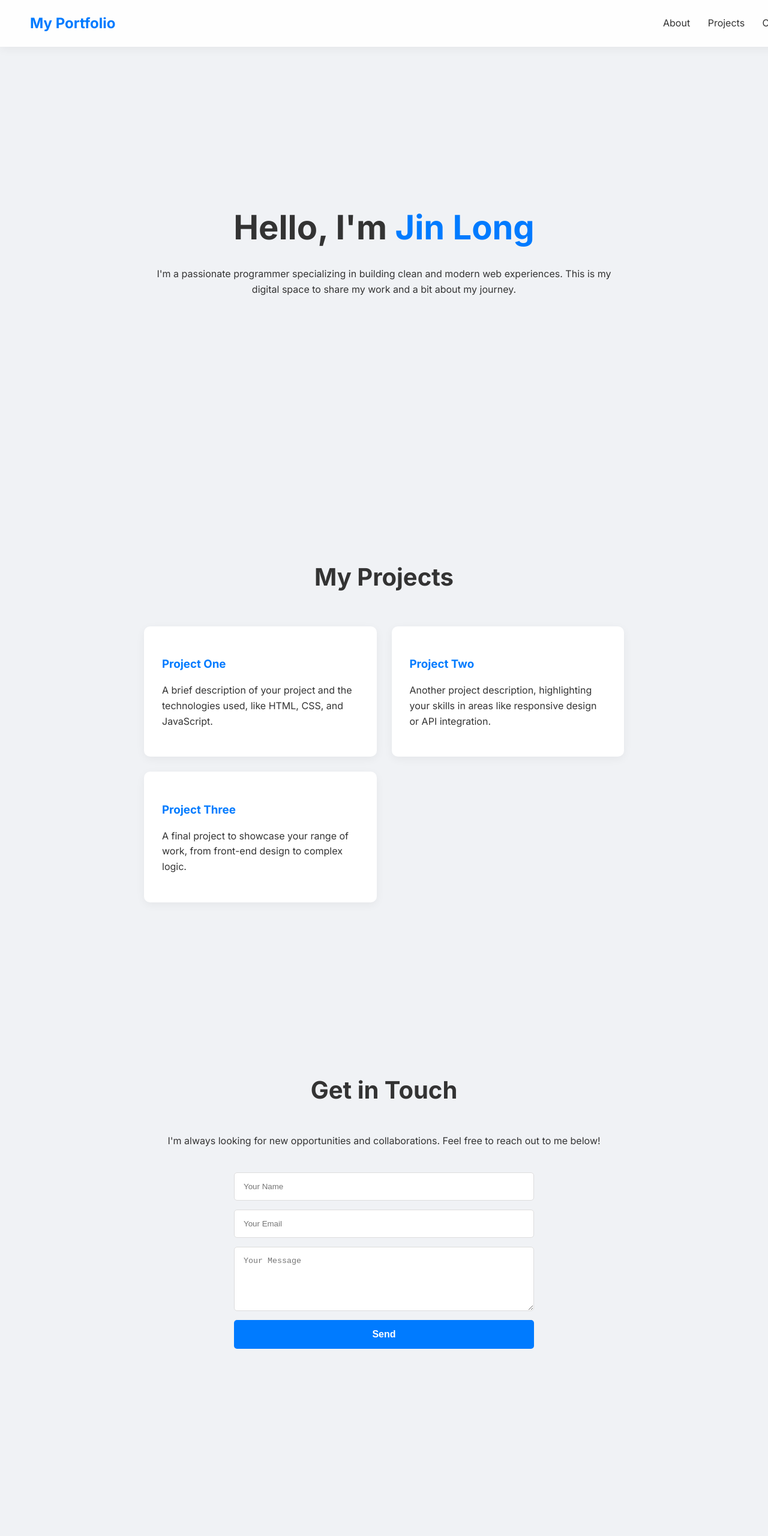
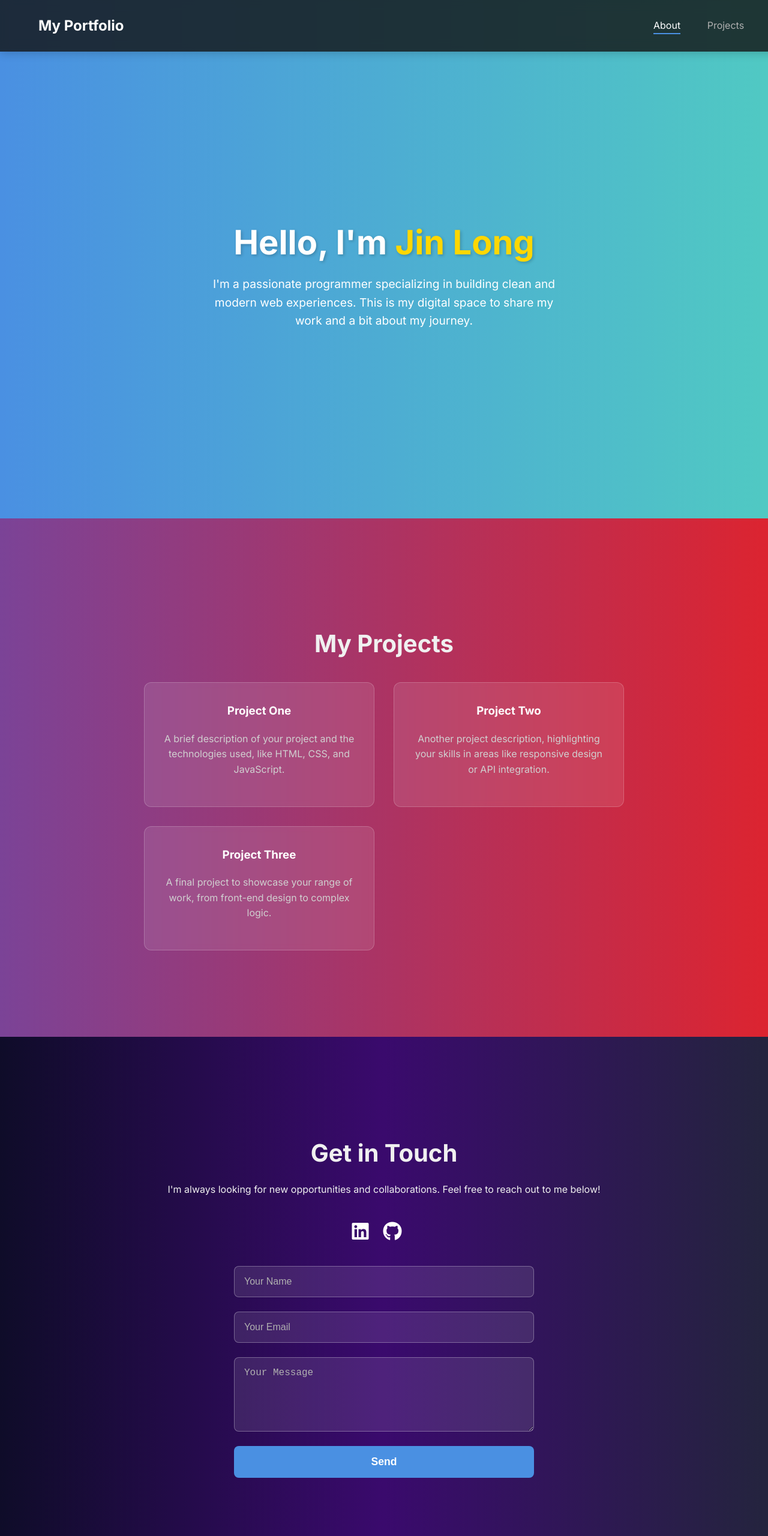
Before and after one commit to jinlonglim/jinlonglim.github.io, a plain HTML site: page index1.html in a window 1280 px wide. Shown: the top 2560 px of the page at 60% size. Before the commit the page ends 2400 px from the top, so only its background shows below. Drawn offline with Linux system fonts and the light colour scheme.

Commit message:
removed extra index.html and made changes

```diff
--- a/index1.html
+++ b/index1.html
@@ -4,27 +4,22 @@
     <meta charset="UTF-8">
     <meta name="viewport" content="width=device-width, initial-scale=1.0">
     <title>My Personal Portfolio</title>
-    <!-- Link to the external CSS file -->
     <link rel="stylesheet" href="style.css">
-    <!-- Link to the Inter font from Google Fonts -->
     <link href="https://fonts.googleapis.com/css2?family=Inter:wght@300;400;700&display=swap" rel="stylesheet">
+    <link rel="stylesheet" href="https://cdnjs.cloudflare.com/ajax/libs/font-awesome/6.4.0/css/all.min.css">
 </head>
 <body>
 
-    <!-- Floating Header with Navigation -->
     <header class="header">
         <a href="#" class="logo">My Portfolio</a>
         <nav class="navbar">
-            <!-- Navigation links that will scroll to each section -->
             <a href="#about" class="nav-link active">About</a>
             <a href="#projects" class="nav-link">Projects</a>
             <a href="#contact" class="nav-link">Contact</a>
         </nav>
     </header>
 
-    <!-- Main Content Area -->
     <main>
-        <!-- About Section - This is the first full-screen section -->
         <section id="about" class="section is-visible">
             <div class="content">
                 <h1>Hello, I'm <span class="highlight">Jin Long</span></h1>
@@ -32,7 +27,6 @@
             </div>
         </section>
 
-        <!-- Projects Section - The second full-screen section -->
         <section id="projects" class="section">
             <div class="content">
                 <h2>My Projects</h2>
@@ -53,11 +47,15 @@
             </div>
         </section>
 
-        <!-- Contact Section - The third full-screen section -->
         <section id="contact" class="section">
             <div class="content">
                 <h2>Get in Touch</h2>
                 <p>I'm always looking for new opportunities and collaborations. Feel free to reach out to me below!</p>
+                <div class="social-icons">
+                    <a href="https://linkedin.com/in/yourprofile" target="_blank" aria-label="LinkedIn"><i class="fab fa-linkedin"></i></a>
+                    <a href="https://github.com/yourprofile" target="_blank" aria-label="GitHub"><i class="fab fa-github"></i></a>
+                    <a href="https://x.com/yourprofile" target="_blank" aria-label="X (formerly Twitter)"><i class="fab fa-x-twitter"></i></a>
+                </div>
                 <form class="contact-form">
                     <input type="text" placeholder="Your Name" required>
                     <input type="email" placeholder="Your Email" required>
@@ -68,7 +66,6 @@
         </section>
     </main>
 
-    <!-- Link to the external JavaScript file -->
     <script src="script.js"></script>
 </body>
 </html>
--- a/script.js
+++ b/script.js
@@ -1,52 +1,74 @@
 document.addEventListener('DOMContentLoaded', () => {
-    // Select all the full-screen sections
     const sections = document.querySelectorAll('.section');
     const navLinks = document.querySelectorAll('.nav-link');
+    const header = document.querySelector('.header');
 
-    // Create an observer to check when a section is in view
-    const observer = new IntersectionObserver((entries) => {
+    // Array of gradients for each section
+    const sectionGradients = [
+        'linear-gradient(to right, #4a90e2, #50c9c3)', // About
+        'linear-gradient(to right, #7b4397, #dc2430)', // Projects
+        'linear-gradient(to right, #0f0c29, #3a0a6d, #24243e)' // Contact
+    ];
+
+    const observerOptions = {
+        root: null,
+        rootMargin: '0px',
+        threshold: 0.5 // Trigger when 50% of the section is visible
+    };
+
+    const sectionObserver = new IntersectionObserver((entries) => {
         entries.forEach(entry => {
             if (entry.isIntersecting) {
-                // If the section is intersecting the viewport, add the 'is-visible' class
+                // Add `is-visible` class to fade in the section
                 entry.target.classList.add('is-visible');
+
+                // Update the active navigation link
+                navLinks.forEach(link => {
+                    link.classList.remove('active');
+                    if (link.getAttribute('href') === `#${entry.target.id}`) {
+                        link.classList.add('active');
+                    }
+                });
+
+                // Change the body background color to the corresponding gradient
+                const sectionId = entry.target.id;
+                let gradientIndex;
+                if (sectionId === 'about') {
+                    gradientIndex = 0;
+                } else if (sectionId === 'projects') {
+                    gradientIndex = 1;
+                } else if (sectionId === 'contact') {
+                    gradientIndex = 2;
+                }
+
+                if (gradientIndex !== undefined) {
+                    // Update the background-image directly on the body
+                    document.body.style.backgroundImage = sectionGradients[gradientIndex];
+                }
             } else {
-                // Otherwise, remove the class to fade it out
+                // Remove `is-visible` class when the section is not visible
                 entry.target.classList.remove('is-visible');
             }
         });
-    }, {
-        threshold: 0.5 // Trigger when 50% of the section is visible
+    }, observerOptions);
+
+    sections.forEach(section => {
+        sectionObserver.observe(section);
     });
 
-    // Observe each section
-    sections.forEach(section => {
-        observer.observe(section);
-    });
-
-    // Update the active navigation link based on the current section
-    window.addEventListener('scroll', () => {
-        let currentSection = '';
-
-        sections.forEach(section => {
-            const sectionTop = section.offsetTop;
-            const sectionHeight = section.clientHeight;
-            if (scrollY >= sectionTop - sectionHeight / 2) {
-                currentSection = section.getAttribute('id');
-            }
-        });
-
-        navLinks.forEach(link => {
-            link.classList.remove('active');
-            if (link.getAttribute('href').includes(currentSection)) {
-                link.classList.add('active');
+    // Handle smooth scrolling for navigation links
+    navLinks.forEach(link => {
+        link.addEventListener('click', (e) => {
+            e.preventDefault();
+            const targetId = e.target.getAttribute('href').substring(1);
+            const targetSection = document.getElementById(targetId);
+            if (targetSection) {
+                // Scroll smoothly to the target section
+                window.scrollTo({
+                    top: targetSection.offsetTop,
+                    behavior: 'smooth'
+                });
             }
         });
     });
-
-    // Initially highlight the 'About' link on load
-    navLinks.forEach(link => {
-        if (link.getAttribute('href') === '#about') {
-            link.classList.add('active');
-        }
-    });
 });
--- a/style.css
+++ b/style.css
@@ -1,40 +1,17 @@
-/* --- Global Styles & Variables --- */
-:root {
-    --bg-color: #f0f2f5;
-    --text-color: #333;
-    --header-bg: rgba(255, 255, 255, 0.9);
-    --highlight-color: #007bff;
-    --card-bg: #fff;
-    --border-color: #ddd;
-    --shadow: 0 4px 15px rgba(0, 0, 0, 0.05);
-    --transition-duration: 0.8s;
-}
-
-/* Dark Mode Palette (Uncomment to use) */
-/*
-:root {
-    --bg-color: #1a1a2e;
-    --text-color: #e0e0e0;
-    --header-bg: rgba(26, 26, 46, 0.9);
-    --highlight-color: #92b4ec;
-    --card-bg: #2a2a4a;
-    --border-color: #444;
-    --shadow: 0 4px 15px rgba(0, 0, 0, 0.3);
-}
-*/
-
+/* General body styling for a clean slate */
 body {
     font-family: 'Inter', sans-serif;
     margin: 0;
     padding: 0;
-    background-color: var(--bg-color);
-    color: var(--text-color);
+    background-color: #121212;
+    color: #f0f0f0;
     line-height: 1.6;
     overflow-x: hidden;
     scroll-behavior: smooth;
+    transition: background-color 0.8s ease-in-out; /* Smooth transition for background color */
 }
 
-/* --- Floating Header --- */
+/* Header styling */
 .header {
     position: fixed;
     top: 0;
@@ -43,44 +20,67 @@ body {
     display: flex;
     justify-content: space-between;
     align-items: center;
-    padding: 20px 50px;
-    background: var(--header-bg);
+    padding: 1.5rem 5%;
+    background: rgba(18, 18, 18, 0.8);
     backdrop-filter: blur(10px);
     z-index: 1000;
-    box-shadow: var(--shadow);
+    box-shadow: 0 2px 15px rgba(0, 0, 0, 0.2);
+    transition: background 0.3s ease;
 }
 
 .logo {
-    font-size: 1.5em;
+    font-size: 1.5rem;
     font-weight: 700;
-    color: var(--highlight-color);
+    color: #fff;
     text-decoration: none;
-}
-
-.navbar a {
-    font-size: 1em;
-    font-weight: 400;
-    color: var(--text-color);
-    text-decoration: none;
-    margin-left: 25px;
     transition: color 0.3s ease;
 }
 
-.navbar a:hover {
-    color: var(--highlight-color);
+.logo:hover {
+    color: #4a90e2;
 }
 
-/* --- Full-Screen Sections --- */
+.navbar .nav-link {
+    font-size: 1rem;
+    font-weight: 400;
+    color: #b0b0b0;
+    text-decoration: none;
+    margin-left: 2.5rem;
+    position: relative;
+    transition: color 0.3s ease;
+}
+
+.navbar .nav-link::after {
+    content: '';
+    position: absolute;
+    bottom: -5px;
+    left: 0;
+    width: 0;
+    height: 2px;
+    background: #4a90e2;
+    transition: width 0.3s ease;
+}
+
+.navbar .nav-link:hover,
+.navbar .nav-link.active {
+    color: #fff;
+}
+
+.navbar .nav-link:hover::after,
+.navbar .nav-link.active::after {
+    width: 100%;
+}
+
+/* Main sections styling */
 .section {
     min-height: 100vh;
-    width: 100vw;
     display: flex;
+    justify-content: center;
     align-items: center;
-    justify-content: center;
-    text-align: center;
-    transition: opacity var(--transition-duration) ease-in-out, transform var(--transition-duration) ease-in-out;
+    padding: 2rem 5%;
     opacity: 0;
     transform: translateY(20px);
+    transition: opacity 0.8s ease-out, transform 0.8s ease-out;
 }
 
 .section.is-visible {
@@ -88,103 +88,184 @@ body {
     transform: translateY(0);
 }
 
-.content {
+.section .content {
     max-width: 800px;
-    padding: 20px;
+    text-align: center;
 }
 
-h1 {
-    font-size: 3.5em;
-    font-weight: 700;
-    margin-bottom: 20px;
+/* About Section */
+#about {
+    background-image: linear-gradient(to right, #4a90e2, #50c9c3);
+    color: #fff;
 }
 
-h2 {
-    font-size: 2.5em;
+#about h1 {
+    font-size: 3.5rem;
     font-weight: 700;
-    margin-bottom: 40px;
+    margin-bottom: 0.5rem;
+    text-shadow: 2px 2px 5px rgba(0, 0, 0, 0.2);
 }
 
-.highlight {
-    color: var(--highlight-color);
+#about h1 .highlight {
+    color: #ffd700;
 }
 
-/* --- Projects Grid --- */
+#about p {
+    font-size: 1.2rem;
+    max-width: 600px;
+    margin: 0 auto;
+}
+
+/* Projects Section */
+#projects {
+    background-image: linear-gradient(to right, #7b4397, #dc2430);
+}
+
+#projects h2 {
+    font-size: 2.5rem;
+    font-weight: 700;
+    margin-bottom: 2rem;
+    text-align: center;
+}
+
 .projects-grid {
     display: grid;
     grid-template-columns: repeat(auto-fit, minmax(280px, 1fr));
-    gap: 25px;
-    margin-top: 50px;
+    gap: 2rem;
+    margin-top: 2rem;
 }
 
 .project-card {
-    display: block;
-    background: var(--card-bg);
-    padding: 30px;
-    border-radius: 10px;
-    box-shadow: var(--shadow);
-    text-align: left;
+    background: rgba(255, 255, 255, 0.1);
+    backdrop-filter: blur(5px);
+    border-radius: 12px;
+    padding: 2rem;
     text-decoration: none;
-    color: var(--text-color);
-    transition: transform 0.3s ease, box-shadow 0.3s ease;
+    color: #f0f0f0;
+    border: 1px solid rgba(255, 255, 255, 0.2);
+    transition: transform 0.3s ease, background 0.3s ease;
 }
 
 .project-card:hover {
-    transform: translateY(-5px);
-    box-shadow: 0 8px 25px rgba(0, 0, 0, 0.1);
+    transform: translateY(-10px);
+    background: rgba(255, 255, 255, 0.2);
 }
 
 .project-card h3 {
-    color: var(--highlight-color);
-    margin-bottom: 10px;
+    margin-top: 0;
+    color: #fff;
 }
 
-/* --- Contact Form --- */
+.project-card p {
+    font-size: 1rem;
+    color: #d0d0d0;
+}
+
+/* Contact Section */
+#contact {
+    background-image: linear-gradient(to right, #0f0c29, #3a0a6d, #24243e);
+}
+
+#contact h2 {
+    font-size: 2.5rem;
+    font-weight: 700;
+    margin-bottom: 1rem;
+    text-align: center;
+}
+
+#contact p {
+    margin-bottom: 2rem;
+}
+
 .contact-form {
     display: flex;
     flex-direction: column;
-    gap: 15px;
+    gap: 1.5rem;
     max-width: 500px;
-    margin: 40px auto 0;
+    margin: 0 auto;
 }
 
 .contact-form input,
 .contact-form textarea {
-    padding: 15px;
-    border: 1px solid var(--border-color);
-    border-radius: 5px;
-    background: var(--card-bg);
-    color: var(--text-color);
+    padding: 1rem;
+    background: rgba(255, 255, 255, 0.1);
+    border: 1px solid rgba(255, 255, 255, 0.3);
+    border-radius: 8px;
+    color: #fff;
+    font-size: 1rem;
+    outline: none;
+    transition: border-color 0.3s ease;
+}
+
+.contact-form input::placeholder,
+.contact-form textarea::placeholder {
+    color: #b0b0b0;
+}
+
+.contact-form input:focus,
+.contact-form textarea:focus {
+    border-color: #4a90e2;
 }
 
 .contact-form button {
-    padding: 15px;
-    background: var(--highlight-color);
-    color: white;
+    padding: 1rem;
+    background: #4a90e2;
     border: none;
-    border-radius: 5px;
-    font-size: 1em;
+    border-radius: 8px;
+    color: #fff;
+    font-size: 1.1rem;
     font-weight: 700;
     cursor: pointer;
-    transition: background-color 0.3s ease;
+    transition: background 0.3s ease;
 }
 
 .contact-form button:hover {
-    background-color: #0056b3;
+    background: #50c9c3;
 }
 
-/* --- Responsive Design --- */
+/* New CSS for Social Icons */
+.social-icons {
+    display: flex;
+    justify-content: center;
+    gap: 1.5rem;
+    margin-bottom: 2rem;
+}
+
+.social-icons a {
+    color: #fff;
+    font-size: 2rem;
+    transition: color 0.3s ease, transform 0.3s ease;
+    text-decoration: none;
+}
+
+.social-icons a:hover {
+    color: #4a90e2;
+    transform: scale(1.1);
+}
+
+/* Responsive design for smaller screens */
 @media (max-width: 768px) {
     .header {
-        flex-direction: column;
-        padding: 20px;
+        padding: 1rem 3%;
     }
-    .navbar {
-        margin-top: 15px;
+
+    .navbar .nav-link {
+        margin-left: 1.5rem;
     }
-    .navbar a {
-        margin: 0 10px;
+
+    #about h1 {
+        font-size: 2.5rem;
     }
-    h1 { font-size: 2.5em; }
-    h2 { font-size: 2em; }
+
+    #about p {
+        font-size: 1rem;
+    }
+
+    .projects-grid {
+        grid-template-columns: 1fr;
+    }
+
+    .section {
+        padding: 4rem 3%;
+    }
 }
```
Also changed, not shown: index.html (deleted, +0 -152 lines).
